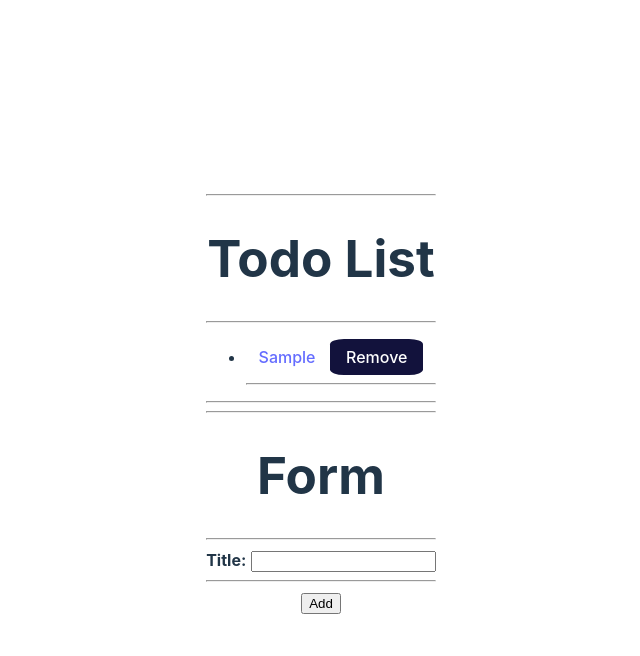
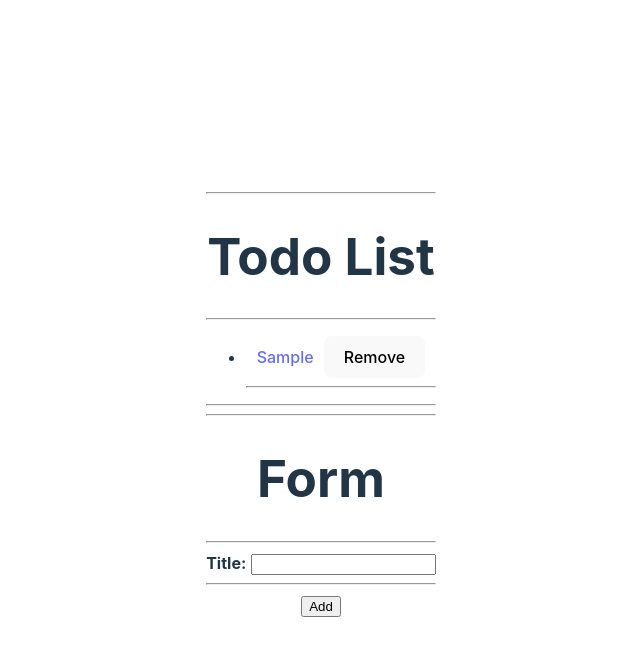
Before and after one commit to SonaliBedge/react-todo, a React (Vite) app: page / in a window 1280 px wide. Both pictures are taken after typing "Sample" into the empty fields and a click on the input "Add". Shown: the top 656 px of the page, without its empty margins (319-959 px from the left). Built offline with nearby package versions, Linux system fonts and the light colour scheme.

Commit message:
Add changes in TodoListItem.jsx file

```diff
--- a/src/App.jsx
+++ b/src/App.jsx
@@ -23,11 +23,9 @@ function App() {
   };
   return (
     <>
-      <div>
-        <hr />
-        <TodoList todoList={todoList} onRemoveTodo={removeTodo} /> <hr />
-        <AddTodoForm addTodo={addTodo} />
-      </div>
+      <hr />
+      <TodoList todoList={todoList} onRemoveTodo={removeTodo} /> <hr />
+      <AddTodoForm addTodo={addTodo} />
     </>
   );
 }
--- a/src/InputWithLabel.jsx
+++ b/src/InputWithLabel.jsx
@@ -1,13 +1,13 @@
 // Created Reusable Input with Label Component
 // Added Auto-Focus to Input
 
-import * as React from "react";
-
+import { useRef, useEffect } from "react";
 function InputWithLabel(props) {
   const { isFocused, children, type, name, id, todoTitle, handleTitleChange } =
     props;
-  const inputRef = React.useRef();
-  React.useEffect(() => {
+
+  const inputRef = useRef();
+  useEffect(() => {
     if (isFocused && inputRef.current) {
       inputRef.current.focus();
     }
--- a/src/TodoListItem.jsx
+++ b/src/TodoListItem.jsx
@@ -1,7 +1,7 @@
 // Added "Remove"Button to List Items
 
 function TodoListItem({ todo, onRemoveTodo }) {
-  const { title, author, num_comments, points, url } = todo;
+  const { title, url } = todo;
   const handleRemoveTodo = () => {
     onRemoveTodo(todo.id);
   };
@@ -11,12 +11,8 @@ function TodoListItem({ todo, onRemoveTodo }) {
       <span>
         <a href={url}>{title}</a>
       </span>
-      <span> {author}</span>
-      <span> {num_comments}</span>
-      <span> {points}</span>
-      <span></span>
       <span>
-        <button type="button" className="custom-button" onClick={handleRemoveTodo}>
+        <button type="button" onClick={handleRemoveTodo}>
           Remove
         </button>
       </span>
--- a/src/index.css
+++ b/src/index.css
@@ -35,21 +35,10 @@ h1 {
   line-height: 1.1;
 }
 /* Add space between the Remove button and anchor tag */
-span:nth-child(5) {
+span:nth-child(2) {
   margin-left: 10px; /* Adjust as needed */
 }
 
-.custom-button {
-  background-color: rgb(18, 18, 60);
-  color: white;
-  border: none;
-  border-radius:  15%;
-  padding: 8px 16px;
-  cursor: pointer;
-}
-.custom-button:hover {
-  background-color: #3c2147;
-}
 button {
   border-radius: 8px;
   border: 1px solid transparent;
```
